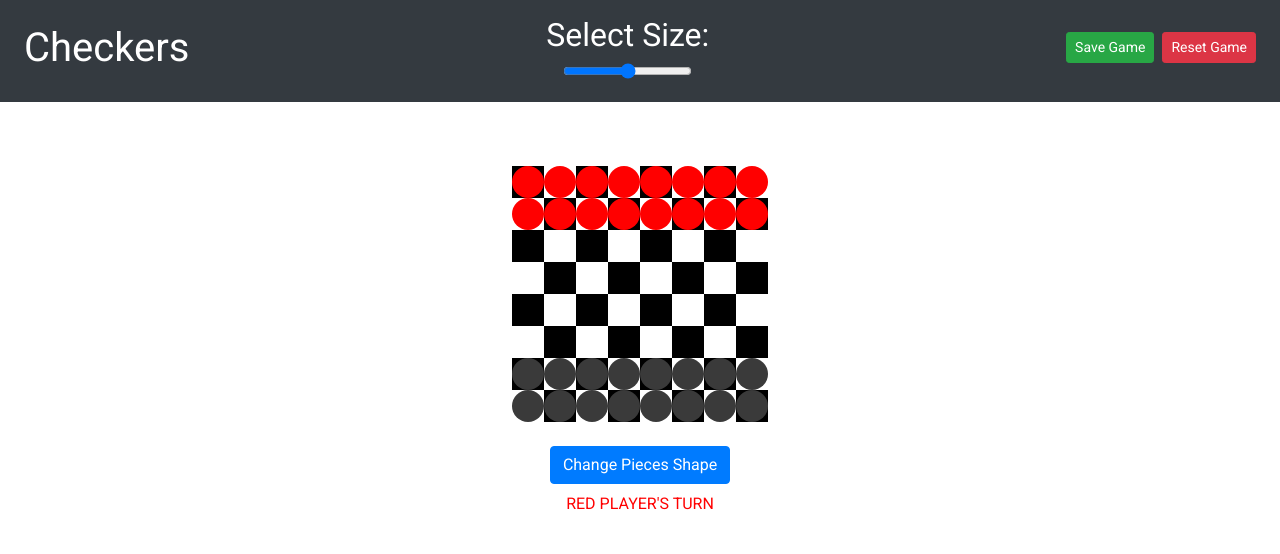
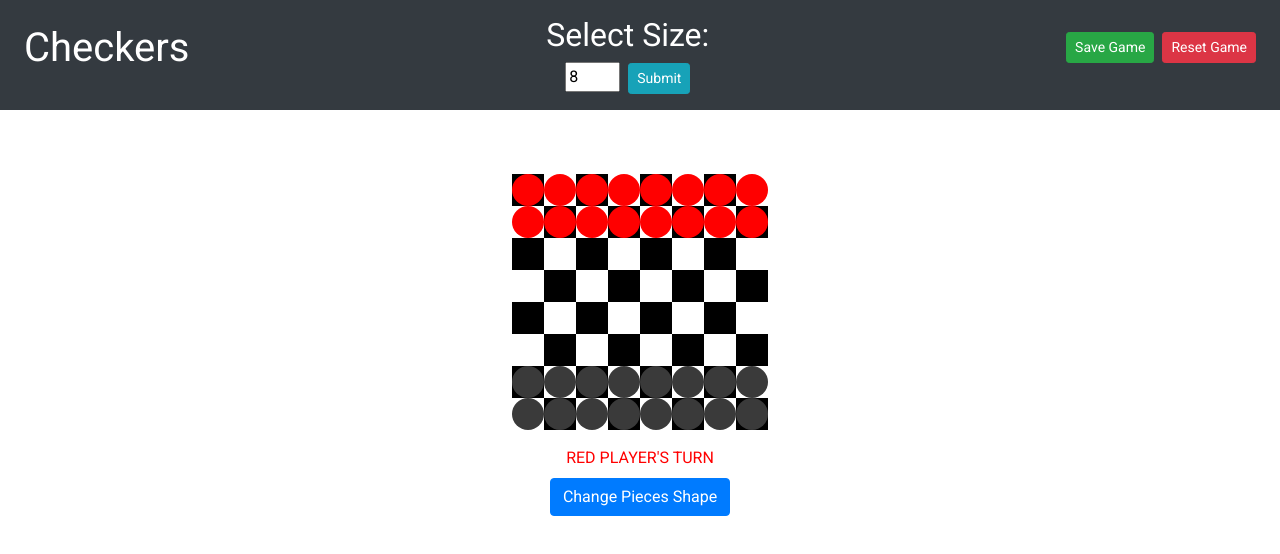
Before and after one commit to jakelawrence/Checkers, a React (Create React App) app: page / in a window 1280 px wide. Shown: the top 554 px of the page. Built offline with nearby package versions, Linux system fonts and the light colour scheme.

Commit message:
Removed Slider and added number input box

```diff
--- a/src/components/board.jsx
+++ b/src/components/board.jsx
@@ -88,11 +88,6 @@ class Board extends Component {
     this.setState({
       n: number,
     });
-
-    const grid = getInitialGrid(this.state.n);
-    this.setState({ grid });
-    const pieces = getInitialPieces(this.state.n, this.state.pieceShape);
-    this.setState({ pieces });
   }
 
   //change shape of pieces according to user
@@ -1001,11 +996,17 @@ class Board extends Component {
               onChange={() => this.setN()}
               id="num"
               className="multi-range"
-              type="range"
+              type="number"
               value={this.state.n}
-              min="4"
-              max="12"
+              min="5"
+              max="13"
             />
+            <div
+              onClick={this.handleSubmit}
+              className="btn btn-info btn-sm ml-2"
+            >
+              Submit
+            </div>
           </div>
 
           <div>
@@ -1061,11 +1062,12 @@ class Board extends Component {
         </div>
         <div className="m-3">
           {/* Change Piece Shape Button and Player's Turn indicator */}
+
+          <div style={{ color: this.state.playerTurn }}>
+            {this.state.playerTurn.toUpperCase()} PLAYER'S TURN
+          </div>
           <div className="btn btn-primary m-2" onClick={this.changeShape}>
             Change Pieces Shape
-          </div>
-          <div style={{ color: this.state.playerTurn }}>
-            {this.state.playerTurn.toUpperCase()} PLAYER'S TURN
           </div>
         </div>
       </div>
```
